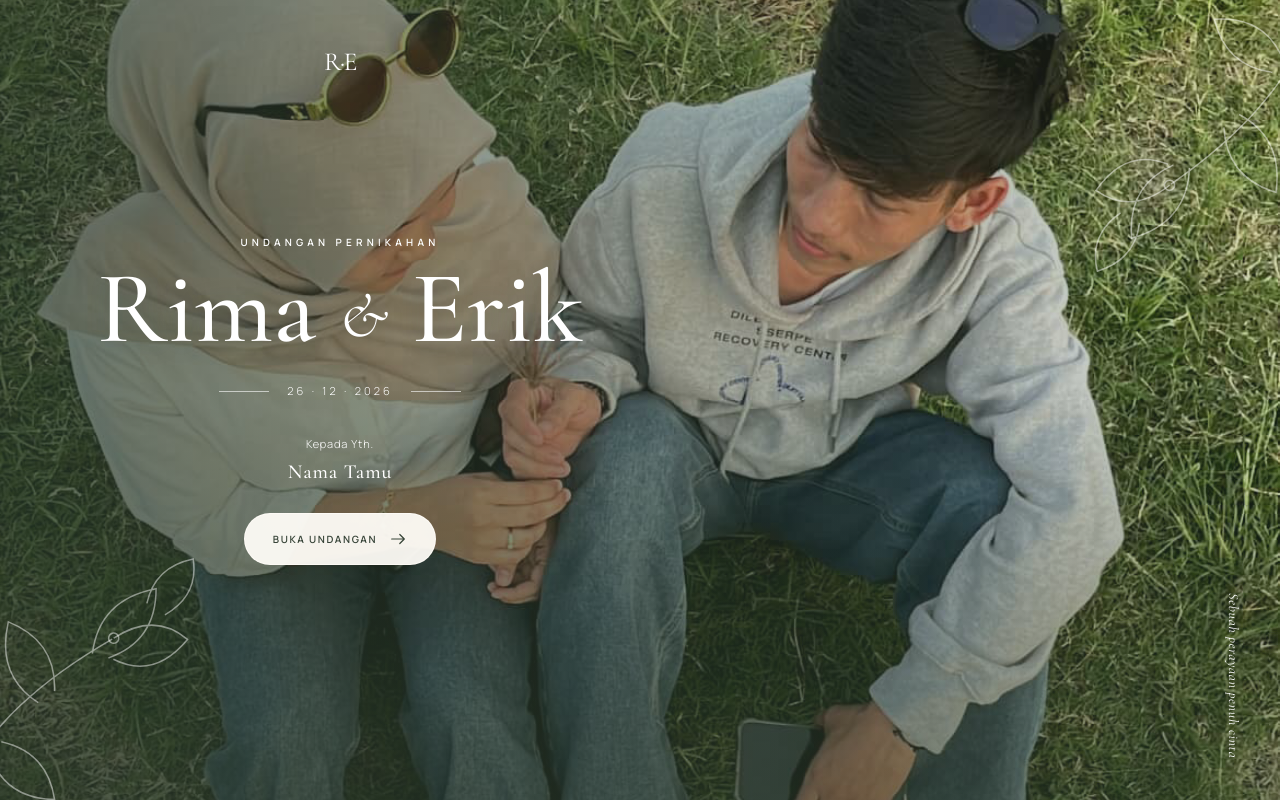
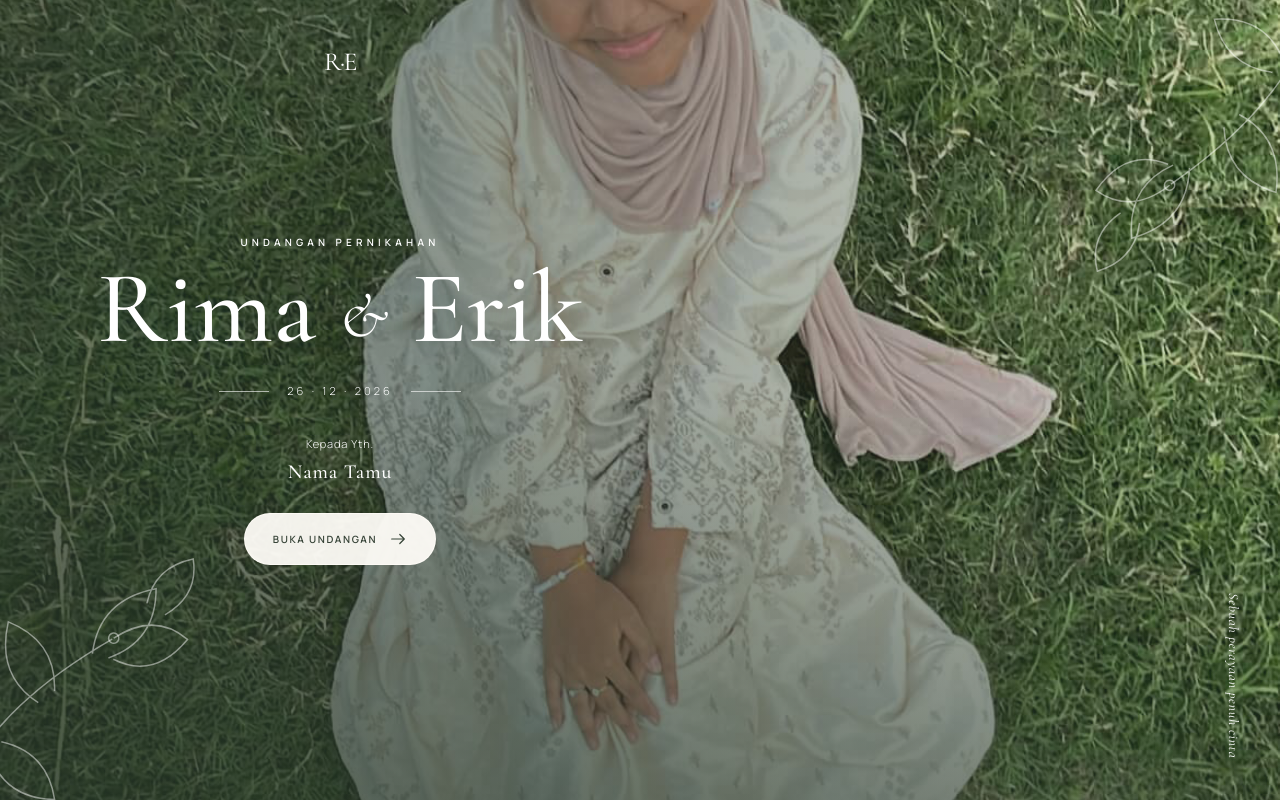
Before and after one commit to workhdyfirmann-code/rimaerikwedding, a React (Vite) app: page / in a window 1280 px wide. Shown: the top 800 px of the page. Built offline with nearby package versions, Linux system fonts and the light colour scheme; the HTML template or start-up script is replaced by a standard one.

Commit message:
Ganti foto undangan dengan foto Hasya

```diff
--- a/src/App.tsx
+++ b/src/App.tsx
@@ -1,8 +1,8 @@
 import { ChangeEvent, FormEvent, useEffect, useRef, useState } from "react";
 
 const photos = {
-  first: "/rimadanerik/A400368F-96D6-40EE-9D9D-1BB0F4C2C670.JPG",
-  second: "/rimadanerik/79D45A2A-726C-486C-BFE8-CC36360C1AD6.JPG",
+  first: "/rimadanerik/potohasya.JPG",
+  second: "/rimadanerik/potohasya.JPG",
 };
 
 const gallery = [photos.first, photos.second];
```
Also changed, not shown: public/rimadanerik/potohasya.JPG (added).
